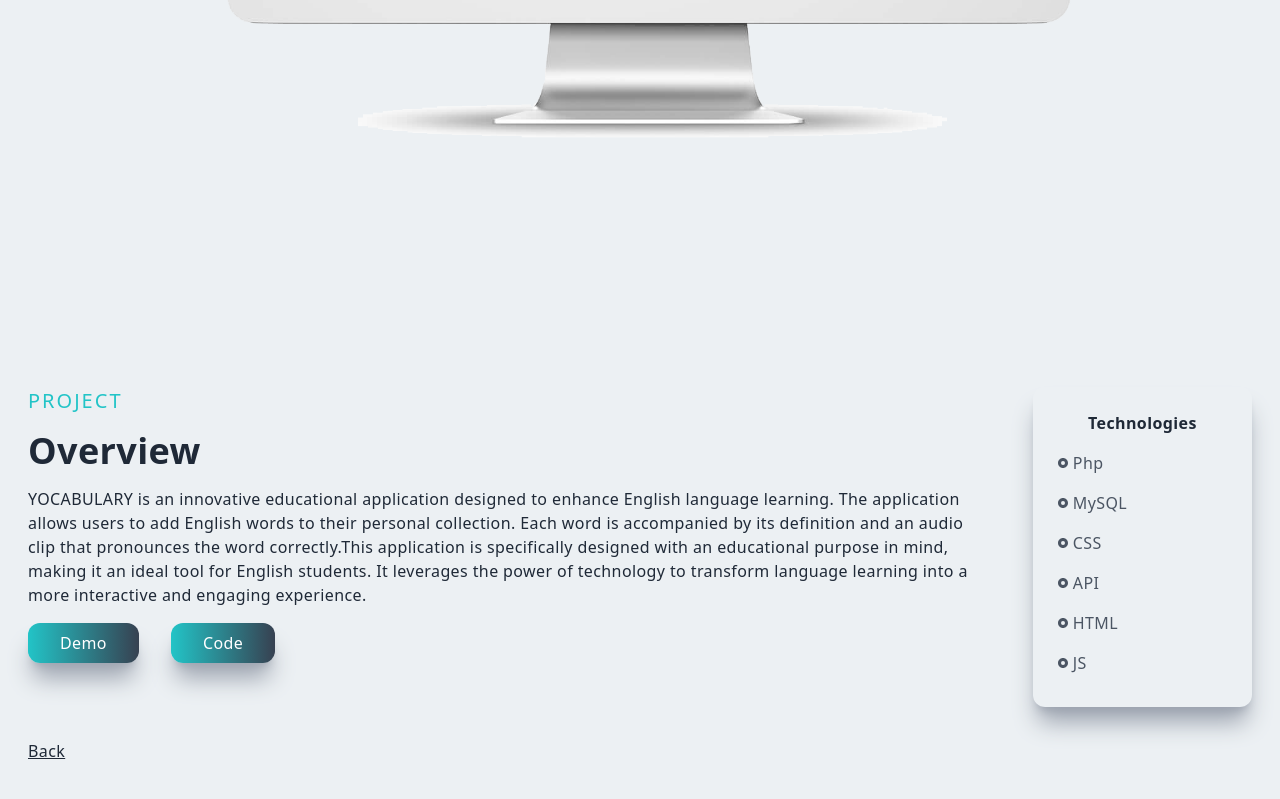
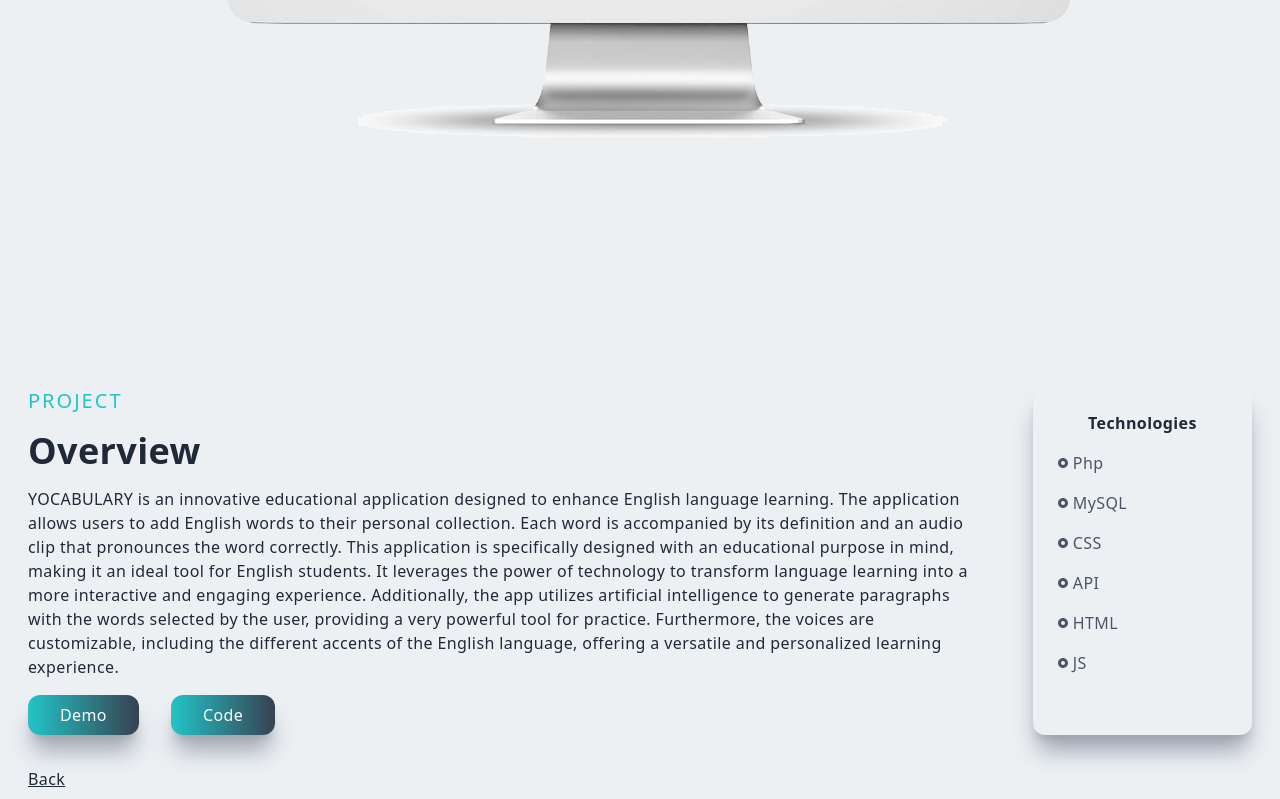
Before and after one commit to AndresDrimer/portfolio-ad-next-app, a Next.js app: page /0 in a window 1280 px wide. Shown: the part 1125-1924 px from the top of the page. Before the commit the page ends 1896 px from the top, so only its background shows below. Built offline with nearby package versions, Linux system fonts and the light colour scheme.

Commit message:
added fuerzainvisible

```diff
--- a/data.js
+++ b/data.js
@@ -151,36 +151,10 @@ export default {
       externalUrl: "https://youcabulary.adrimer.com.ar/",
       gitHubUrl: "https://github.com/AndresDrimer/youcabulary",
       description:
-        "YOCABULARY is an innovative educational application designed to enhance English language learning. The application allows users to add English words to their personal collection. Each word is accompanied by its definition and an audio clip that pronounces the word correctly.This application is specifically designed with an educational purpose in mind, making it an ideal tool for English students. It leverages the power of technology to transform language learning into a more interactive and engaging experience.",
+      "YOCABULARY is an innovative educational application designed to enhance English language learning. The application allows users to add English words to their personal collection. Each word is accompanied by its definition and an audio clip that pronounces the word correctly. This application is specifically designed with an educational purpose in mind, making it an ideal tool for English students. It leverages the power of technology to transform language learning into a more interactive and engaging experience. Additionally, the app utilizes artificial intelligence to generate paragraphs with the words selected by the user, providing a very powerful tool for practice. Furthermore, the voices are customizable, including the different accents of the English language, offering a versatile and personalized learning experience.",
     },
       {
         id: 1,
-        imageInside: "/assets/mockups/desktop/ideas-desktop.png",
-        imageBck: "/assets/mockups/iphone/ideas-iphone2.png",
-        title: "Idea Storage",
-        tech: "PHP-OOP",
-        techDetail: ["Php", "MySQL", "CSS", "HTML", "JS"],
-        anchor: "ideas",
-        externalUrl: "https://myideas.com.ar/",
-        gitHubUrl: "https://github.com/AndresDrimer/my-notes",
-        description:
-          "This webpage was born out of a need identified by one of my children. They had brilliant ideas that they often forgot about. In response to this, I decided to create a simple solution as a weekend project. The result is a webpage that allows users to store and retrieve their ideas easily.The webpage is built using PHP - Object Oriented Programming (OOP). It follows the Model-View-Controller (MVC) design pattern.Users can create accounts and log in securely. Once logged in, users can write down their ideas and categorize them. Users can view and edit their ideas whenever they want. The webpage uses a Router to manage the flow of data and establish paths for transmitting information between networks.",
-      },
-      {
-        id: 2,
-        imageInside: "/assets/mockups/desktop/desktop-monthly.jpg",
-        imageBck: "/assets/mockups/iphone/iphone-monthly.jpg",
-        title: "Monthly Budget",
-        tech: "PHP-MYSQL",
-        techDetail: ["Php", "MySQL", "CSS", "HTML", "JS"],
-        anchor: "control",
-        externalUrl: "https://monthlybudget.com.ar/",
-        gitHubUrl: "https://github.com/AndresDrimer/monthly-budget",
-        description:
-          "Monthly Budget is a page designed to help control domestic cash flow or small projects. It allows the creation of personal or shared spaces privately. The intention is that it is easy to use, provides a useful service, and is easily scalable. It is designed in PHP and includes HTML, CSS, and Javascript. The database is MySQL.",
-      },
-      {
-        id: 3,
         imageInside: "/assets/mockups/desktop/cdlc-desktop.png",
         imageBck: "/assets/mockups/iphone/cdlc-iphone.png",
         title: "Blog & E-commerce",
@@ -193,7 +167,45 @@ export default {
           "It was quite a beautiful challenge designing for Cafe de las Ciudades. I started with their CMS e-commerce site and then I jumped into re-designing their digital maganize on their 20th anniversary. They have a really strong community so it was important to maintain the previous line as well as injecting new features and a modern design. I received the most wonderful feedback from long time users so I´m quite happy with the results.",
       },
       {
-        id: 4,
+      id: 2,
+      imageInside: "/assets/mockups/desktop/fuerza-desktop.png",
+      imageBck: "/assets/mockups/iphone/fuerza-iphone.png",
+      title: "Blog",
+      tech: "WORDPRESS",
+      techDetail: ["FIGMA",  "Wordpress"],
+      anchor: "poetry",
+      externalUrl: "https://fuerzainvisible.adrimer.com.ar/",
+      gitHubUrl: "https://github.com/AndresDrimer/fuerzainvisible",
+      description:
+      "'Fuerza Invisible' is built upon my own Poetry template. It offers an exceptional platform for showcasing texts with a visually appealing and comfortable layout. This template provides a unique opportunity to present poetry in a manner that is both engaging and aesthetically pleasing, making it an ideal choice for those looking to enhance their literary presentations. Additionally, it's designed to effortlessly display a wide range of poetic forms, allowing for the seamless presentation of various types of poetry with ease.",
+    },
+    {
+      id: 3,
+      imageInside: "/assets/mockups/desktop/desktop-monthly.jpg",
+      imageBck: "/assets/mockups/iphone/iphone-monthly.jpg",
+      title: "Monthly Budget",
+      tech: "PHP-MYSQL",
+      techDetail: ["Php", "MySQL", "CSS", "HTML", "JS"],
+      anchor: "control",
+      externalUrl: "https://monthlybudget.com.ar/",
+      gitHubUrl: "https://github.com/AndresDrimer/monthly-budget",
+      description:
+        "Monthly Budget is a page designed to help control domestic cash flow or small projects. It allows the creation of personal or shared spaces privately. The intention is that it is easy to use, provides a useful service, and is easily scalable. It is designed in PHP and includes HTML, CSS, and Javascript. The database is MySQL.",
+    }, {
+      id: 4,
+      imageInside: "/assets/mockups/desktop/ideas-desktop.png",
+      imageBck: "/assets/mockups/iphone/ideas-iphone2.png",
+      title: "Idea Storage",
+      tech: "PHP-OOP",
+      techDetail: ["Php", "MySQL", "CSS", "HTML", "JS"],
+      anchor: "ideas",
+      externalUrl: "https://myideas.com.ar/",
+      gitHubUrl: "https://github.com/AndresDrimer/my-notes",
+      description:
+        "This webpage was born out of a need identified by one of my children. They had brilliant ideas that they often forgot about. In response to this, I decided to create a simple solution as a weekend project. The result is a webpage that allows users to store and retrieve their ideas easily.The webpage is built using PHP - Object Oriented Programming (OOP). It follows the Model-View-Controller (MVC) design pattern.Users can create accounts and log in securely. Once logged in, users can write down their ideas and categorize them. Users can view and edit their ideas whenever they want. The webpage uses a Router to manage the flow of data and establish paths for transmitting information between networks.",
+    },
+      {
+        id: 5,
         imageInside: "/assets/mockups/desktop/max-desktop.png",
         imageBck: "/assets/mockups/iphone/max-iphone.png",
         title: "Artist Website",
@@ -206,7 +218,7 @@ export default {
           "Personal website for artist Max Aguirre. Written in vanilla JS-CSS. It has beautiful artwork by the artist. It´s integrated with another site I built for the same client, a CMS e-commerce (TiendaNube). My goal was to have a neat continuity between both sites and to capture the artist´s own style.",
       },
       {
-        id: 5,
+        id: 6,
         imageInside: "/assets/mockups/desktop/libertadores-desktop.png",
         imageBck: "/assets/mockups/iphone/libertadores-iphone.png",
         title: "Footbal stamps control",
@@ -221,7 +233,7 @@ export default {
 
 
         {
-        id: 6,
+        id: 7,
         imageInside: "/assets/mockups/desktop/talk-desktop.png",
         imageBck: "/assets/mockups/iphone/talk-iphone.png",
         title: "ChatGPT-OpenAI",
@@ -234,7 +246,7 @@ export default {
           "Providing a super simple Tailwind UI to be able to chat with ChatGPT. Build on Next.js.",
       },
       {
-        id: 7,
+        id: 8,
         imageInside: "/assets/mockups/desktop/pablo-desktop.png",
         imageBck: "/assets/mockups/iphone/pablo-iphone2.png",
         title: "Filmaker website",
```
Also changed, not shown: public/assets/mockups/desktop/fuerza-desktop.png (added), public/assets/mockups/iphone/fuerza-iphone.png (added).
